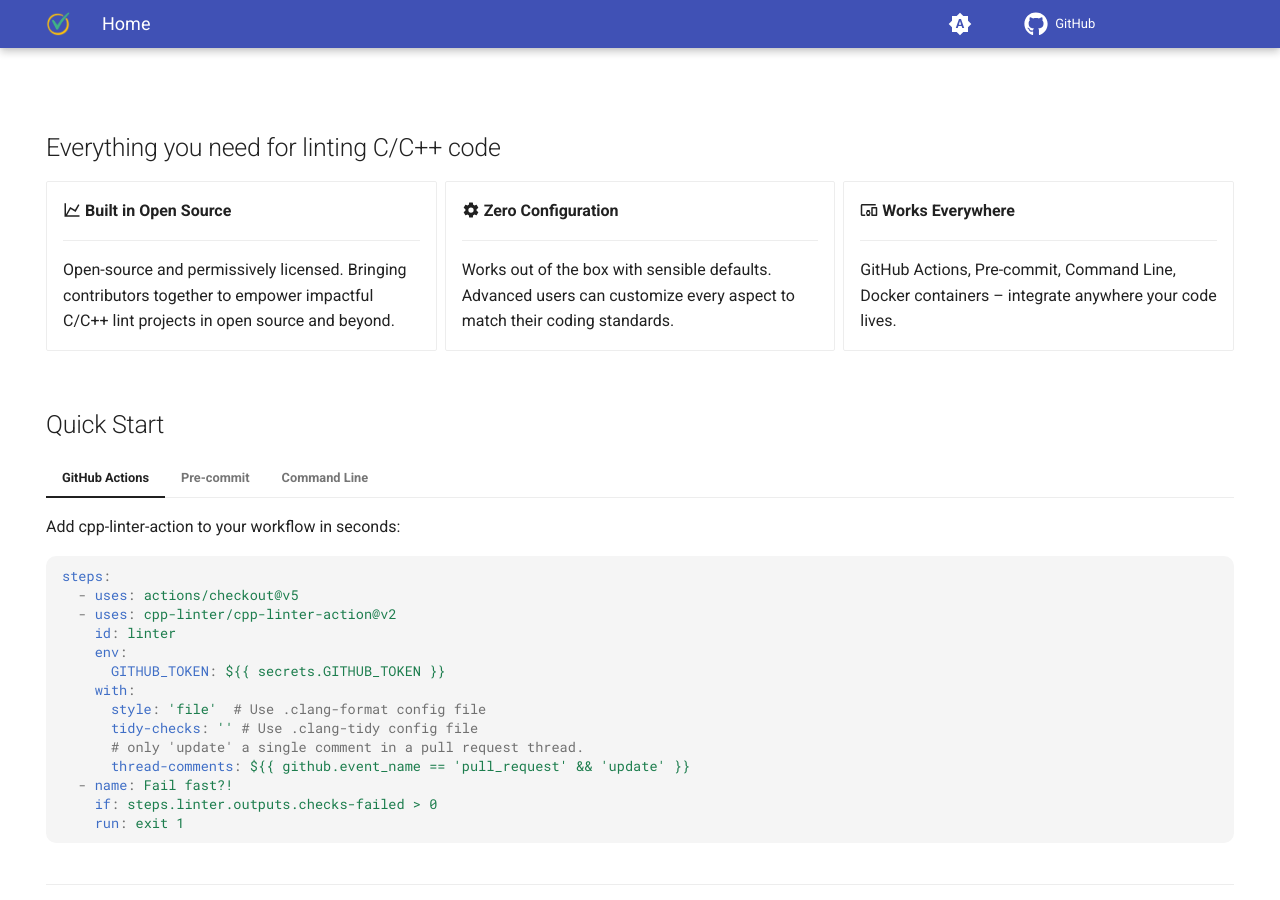
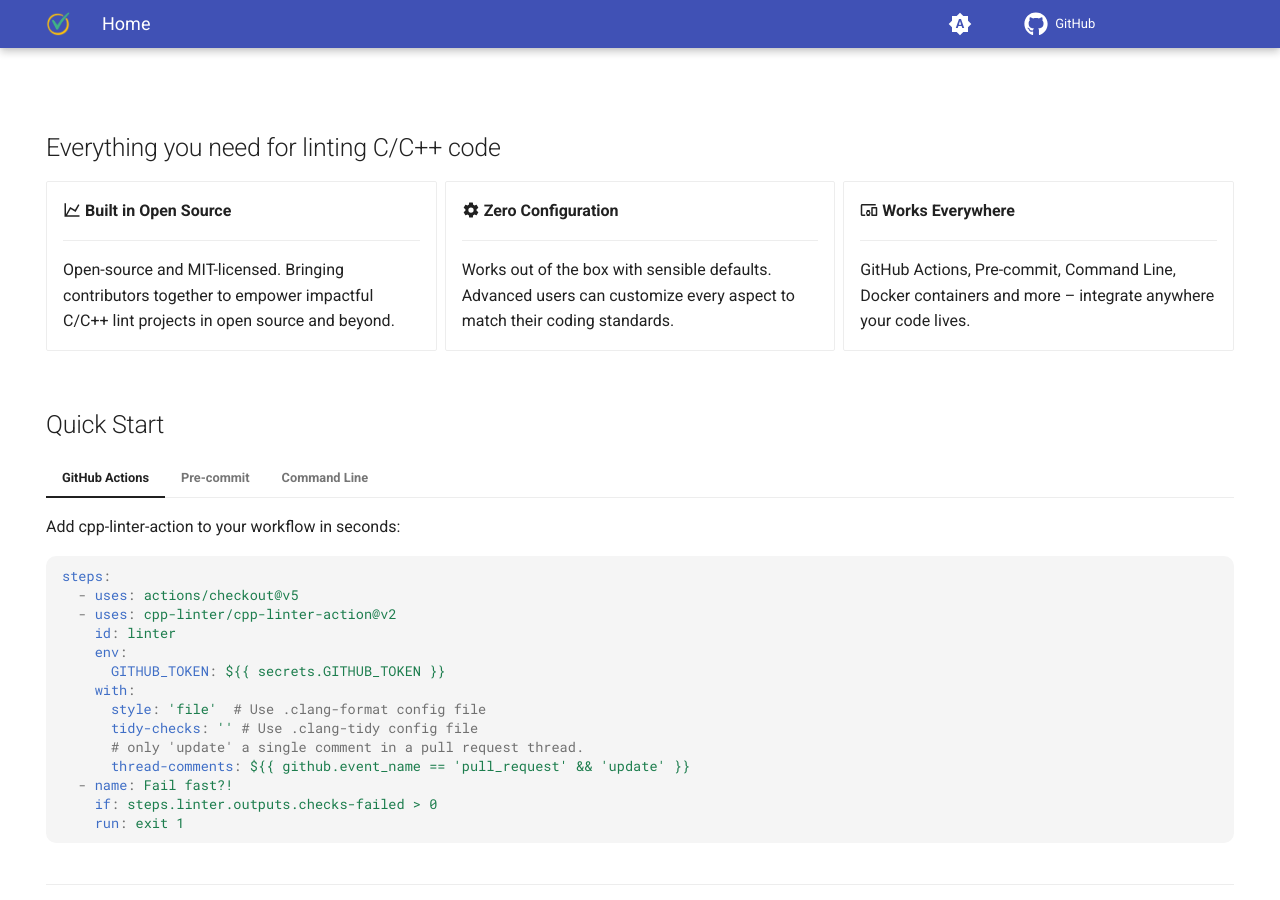
Before and after one commit to cpp-linter/cpp-linter.github.io, an MkDocs documentation site: the page built from docs/index.md, in a window 1280 px wide and 900 px high, scrolled down 616 px. Built offline with MkDocs 1.6.1 and Material for MkDocs 9.7.7, drawn with Linux system fonts in a browser that asks for light colours.

Commit message:
docs: update index.md

```diff
--- a/docs/index.md
+++ b/docs/index.md
@@ -26,7 +26,7 @@
 
     ---
 
-    Open-source and permissively licensed. Bringing contributors together to empower impactful C/C++ lint projects in open source and beyond.
+    Open-source and MIT-licensed. Bringing contributors together to empower impactful C/C++ lint projects in open source and beyond.
 
 -   :material-cog: **Zero Configuration**
 
@@ -38,7 +38,7 @@
 
     ---
 
-    GitHub Actions, Pre-commit, Command Line, Docker containers – integrate anywhere your code lives.
+    GitHub Actions, Pre-commit, Command Line, Docker containers and more – integrate anywhere your code lives.
 
 </div>
 
```
